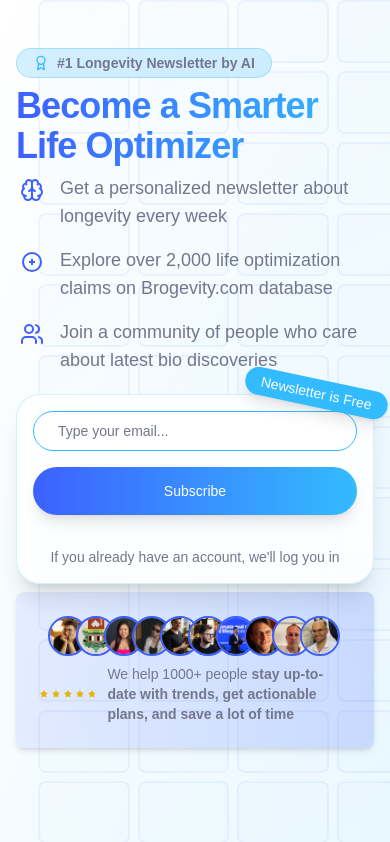
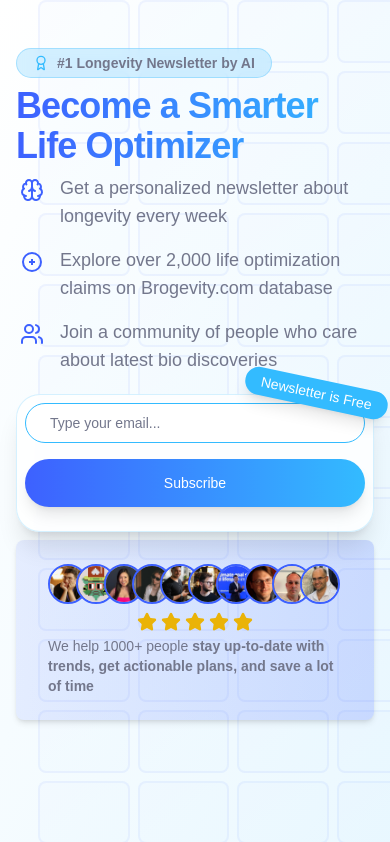
Before and after one commit to SecurityQQ/vargahealth-landing, a Next.js app: page /newland in a window 390 px wide. Shown: the top 842 px of the page. Built offline with nearby package versions, Linux system fonts and the light colour scheme; a web font is replaced by a local one.

Commit message:
mobile fix for social proof

```diff
--- a/src/components/Hero.tsx
+++ b/src/components/Hero.tsx
@@ -136,7 +136,7 @@ export default function Component() {
 
 function SignInButton({ email, setEmail, onSubscribeClick }: { email: string; setEmail: (email: string) => void; onSubscribeClick: () => void }) {
   return (
-    <div className="w-full max-w-md p-4 md:p-8 rounded-3xl bg-card/80 backdrop-blur-sm shadow-xl relative border border-accent/20">
+    <div className="w-full max-w-md p-2 md:p-8 rounded-3xl bg-card/80 backdrop-blur-sm shadow-xl relative border border-accent/20">
       <div className="absolute -top-4 -right-4 bg-accent text-accent-foreground px-4 py-1 rounded-full text-sm font-medium transform rotate-12 shadow-lg">
         Newsletter is Free
       </div>
@@ -151,13 +151,13 @@ function SignInButton({ email, setEmail, onSubscribeClick }: { email: string; se
         />
       </div>
 
-      <Button className="w-full px-6 py-6 mb-4 rounded-full bg-gradient-to-r from-primary to-accent text-primary-foreground font-medium hover:opacity-90 transition-all duration-300 shadow-lg hover:shadow-xl transform hover:-translate-y-1" onClick={onSubscribeClick}>
+      <Button className="w-full p-6 mb-4 rounded-full bg-gradient-to-r from-primary to-accent text-primary-foreground font-medium hover:opacity-90 transition-all duration-300 shadow-lg hover:shadow-xl transform hover:-translate-y-1" onClick={onSubscribeClick}>
         Subscribe
       </Button>
 
-      <p className="text-muted-foreground text-sm text-center mt-4">
+      {/*<p className="text-muted-foreground text-sm text-center mt-4">
         {"If you already have an account, we'll log you in"}
-      </p>
+      </p>*/}
     </div>
   )
 }
--- a/src/components/SocialProof.tsx
+++ b/src/components/SocialProof.tsx
@@ -24,15 +24,16 @@ export default function SocialProof() {
           </div>
 
       </div>
-        <div className="flex items-center pt-2">
-                <div className="flex items-center space-x-1">
-          {[...Array(5)].map((_, i) => (
-            <Star key={i} className="w-5 h-5 text-yellow-500 fill-current" />
-          ))}
+        <div className="flex flex-col lg:flex-row items-center pt-2 gap-1">
+          <div className="flex items-center space-x-1">
+            {[...Array(5)].map((_, i) => (
+              <Star key={i} className="w-5 h-5 text-yellow-500 fill-current" />
+            ))}
+          </div>
           <p className="text-sm text-muted-foreground pl-2">
              We help 1000+ people{' '} <span className="font-semibold">stay up-to-date with trends, get actionable plans, and save a lot of time</span>
           </p>
-        </div>
+
 
 
       </div>
@@ -42,7 +43,7 @@ export default function SocialProof() {
   );
 }
 
-const influencers = ['Peter Attia', 'Rhonda Patrick', 'Andrew Huberman', 'Bryan Johnson'];
+// const influencers = ['Peter Attia', 'Rhonda Patrick', 'Andrew Huberman', 'Bryan Johnson'];
 
 
 {/*      <p className="text-sm text-muted-foreground pt-2">
```
